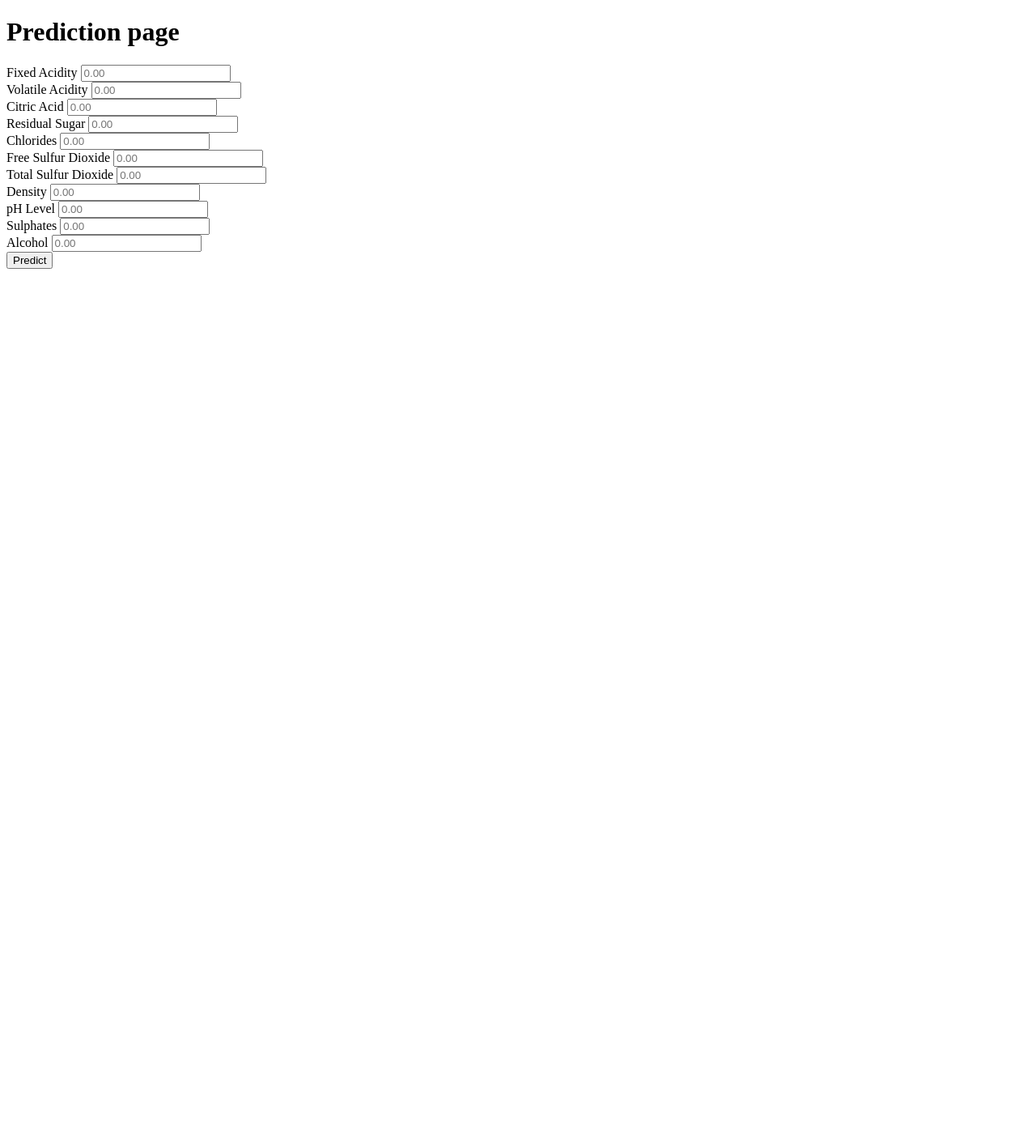
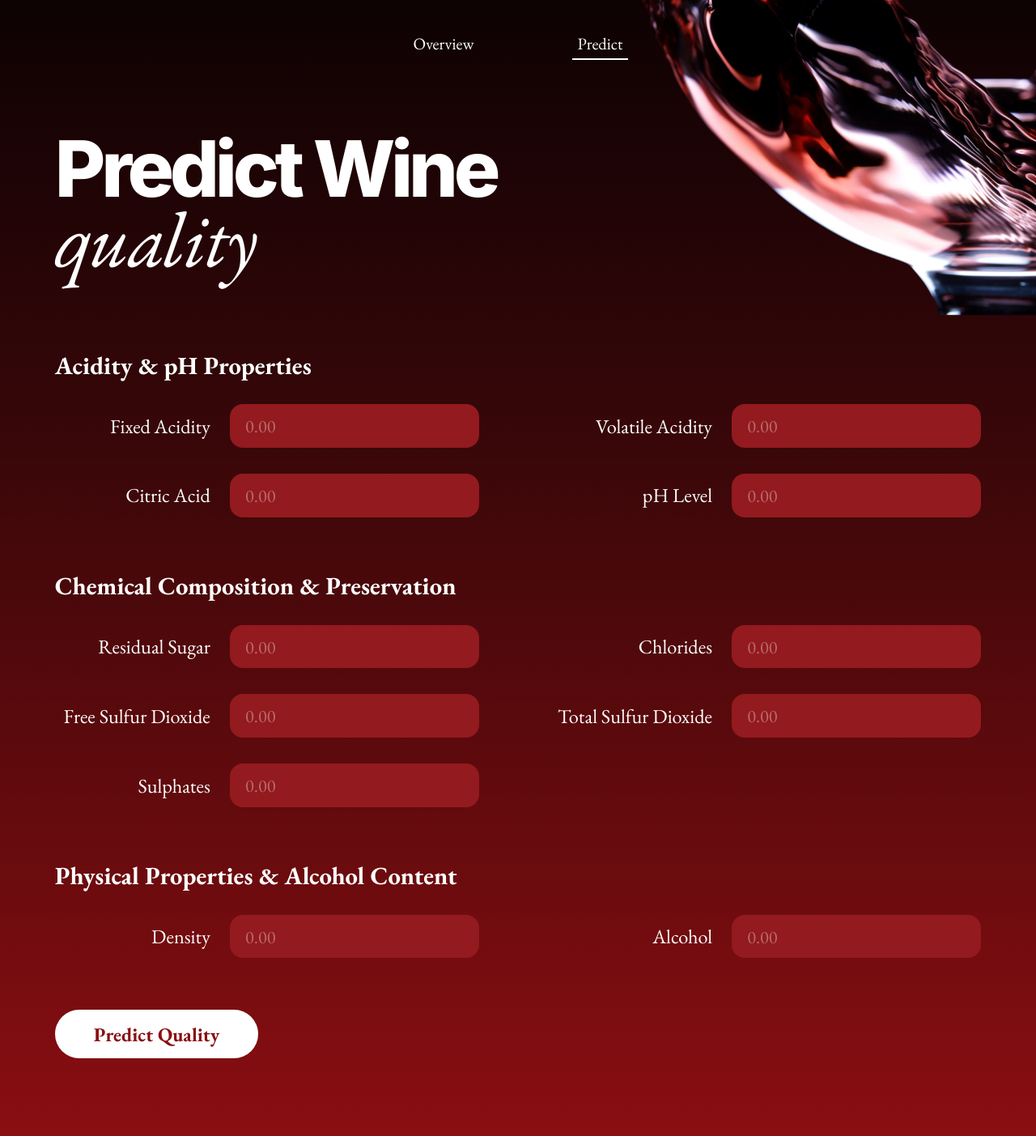
Before and after one commit to CGSindac/WineAIWeb, a Flask app: page /predict in a window 1280 px wide. Shown: the whole page at 81% size. Before the commit the page ends 332 px from the top, so only its background shows below. Run offline with Flask 3, Linux system fonts and the light colour scheme.

Commit message:
update frontend

```diff
--- a/App/templates/index.html
+++ b/App/templates/index.html
@@ -1,5 +1,10 @@
 {% extends "layout.html"%}
 
 {% block body %}
+
+<img class="glass" src="{{ url_for('static', filename='css/img/wine-glass.png') }}" alt="">
+<header class="predict">
     <h1>Header Page</h1>
+</header>
+<main class = "page"> </main>
 {% endblock %}
--- a/App/templates/layout.html
+++ b/App/templates/layout.html
@@ -3,11 +3,18 @@
 <head>
     <meta charset="UTF-8">
     <meta name="viewport" content="width=device-width, initial-scale=1.0">
-    <title>Wine Quality</title>
+    <title>{% block title %}Wine Quality{% endblock %}</title>
+    <link rel="preconnect" href="https://fonts.googleapis.com">
+    <link rel="preconnect" href="https://fonts.gstatic.com">
+    <link href="https://fonts.googleapis.com/css2?family=EB+Garamond:ital,wght@0,400;0,600;0,700;1,400&family=Inter:wght@500;800&display=swap" rel="stylesheet">
+    <link rel="stylesheet" href="{{ url_for('static', filename='css/style.css') }}">
 </head>
 <body>
-     {% block body %}
+    <nav class="nav">
+        <a href="{{ url_for('index') }}" class="{{ 'active' if request.endpoint == 'index' }}">Overview</a>
+        <a href="{{ url_for('predict') }}" class="{{ 'active' if request.endpoint == 'predict' }}">Predict</a>
+    </nav>
 
-     {% endblock %}
+    {% block body %}{% endblock %}
 </body>
 </html>
--- a/App/templates/predict.html
+++ b/App/templates/predict.html
@@ -1,66 +1,81 @@
 {% extends "layout.html"%}
 
 {% block body %}
-    <h1>Prediction page</h1>
+<img class="glass" src="{{ url_for('static', filename='css/img/wine-glass.png') }}" alt="">
+
+<header class="predict">
+    <h1>Predict Wine<em>quality</em></h1>
+</header>
+
+<main class = "page">
     <form method="post">
-        <div>
+        <fieldset>
+            <legend>Acidity & pH Properties</legend>
+    <div class = "fields">
+        <div class = "half">
             <label for="f_acidity">Fixed Acidity</label>
             <input type="number" step="0.01" placeholder="0.00" id="f_acidity" name="f_acidity">
         </div>
-        <div>
+        <div class = "half">
             <label for="v_acidity">Volatile Acidity</label>
             <input type="number" step="0.01" placeholder="0.00" id="v_acidity" name="v_acidity">
         </div>
-
-        <div>
+        <div class = "half">
             <label for="c_acid">Citric Acid</label>
             <input type="number" step="0.01" placeholder="0.00" id="c_acid" name="c_acid">
         </div>
+        <div class = "half">
+            <label for="pH">pH Level</label>
+            <input type="number" step="0.01" placeholder="0.00" id="pH" name="pH">
+        </div>
+    </div>
+        </fieldset>
 
-
-        <div>
-
+        <fieldset>
+            <legend>Chemical Composition & Preservation</legend>
+<div class = "fields">
+        <div  class = "half">
             <label for="r_sugar">Residual Sugar</label>
             <input type="number" step="0.01" placeholder="0.00" id="r_sugar" name="r_sugar">
         </div>
-
-        <div>
+         <div  class = "half">
             <label for="chlorides">Chlorides</label>
             <input type="number" step="0.01" placeholder="0.00" id="chlorides" name="chlorides">
         </div>
-
-        <div>
+        <div  class = "half">
             <label for="f_sulfur_d">Free Sulfur Dioxide</label>
             <input type="number" step="0.01" placeholder="0.00" id="f_sulfur_d" name="f_sulfur_d">
         </div>
 
-        <div>
+        <div  class = "half">
             <label for="t_sulfur_d">Total Sulfur Dioxide</label>
             <input type="number" step="0.01" placeholder="0.00" id="t_sulfur_d" name="t_sulfur_d">
         </div>
+        <div  class = "half">
+            <label for="sulphates">Sulphates</label>
+            <input type="number" step="0.01" placeholder="0.00" id="sulphates" name="sulphates">
+        </div>
+</div>
+        </fieldset>
 
-        <div>
+    <fieldset>
+            <legend>Physical Properties & Alcohol Content</legend>
+                        <div class = "fields">
+        <div class ="half">
             <label for="density">Density</label>
             <input type="number" step="0.01" placeholder="0.00" id="density" name="density">
         </div>
-
-        <div>
-            <label for="pH">pH Level</label>
-            <input type="number" step="0.01" placeholder="0.00" id="pH" name="pH">
-        </div>
-
-        <div>
-            <label for="sulphates">Sulphates</label>
-            <input type="number" step="0.01" placeholder="0.00" id="sulphates" name="sulphates">
-        </div>
-
-        <div>
+        <div class ="half">
             <label for="alcohol">Alcohol</label>
             <input type="number" step="0.01" placeholder="0.00" id="alcohol" name="alcohol">
         </div>
+        </div>
+    </fieldset>
+        <div>
+            <button type="submit">Predict Quality</button>
+        </div>
+        </legend>
 
-        <div>
-            <button type="submit">Predict</button>
-        </div>
     </form>
+</main>
 {% endblock %}
```
Also changed, not shown: App/templates/result.html (+12 -4 lines).
